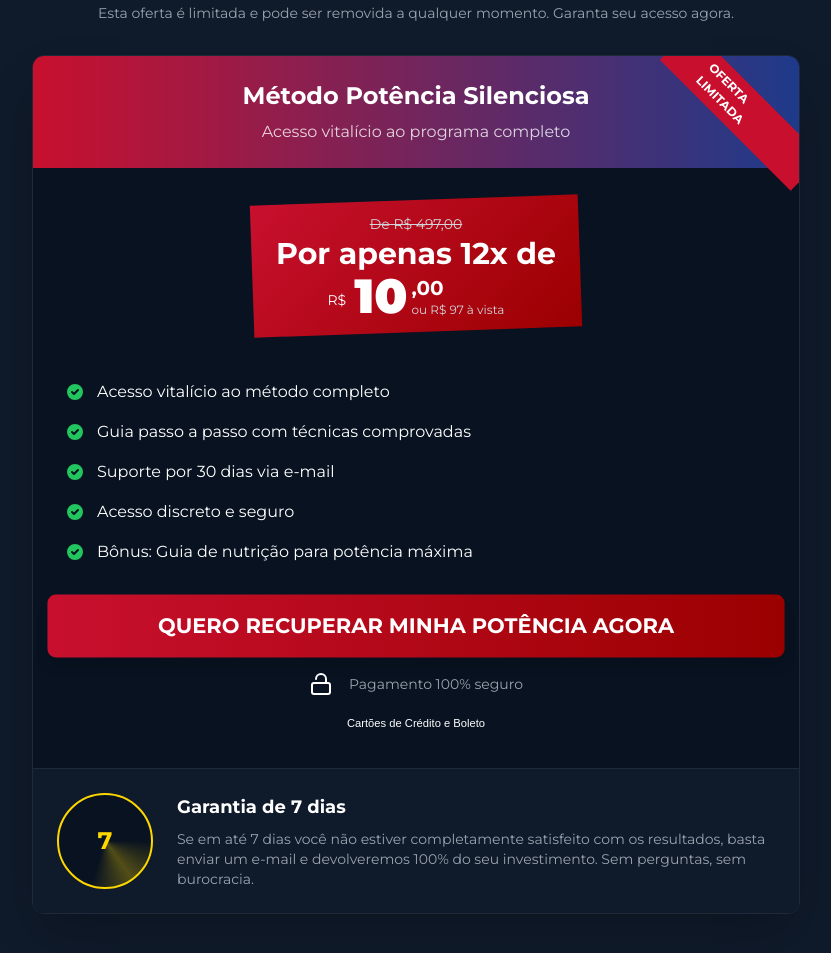
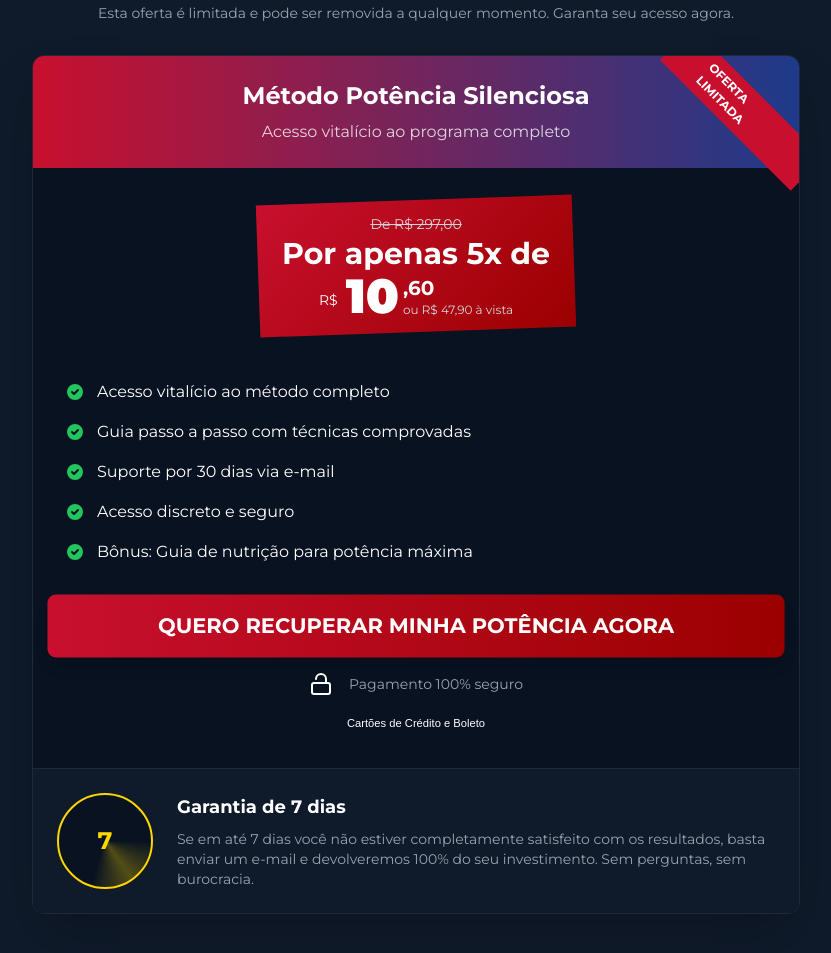
Before and after one commit to pilardaseducao/potenciasilenciosa, a plain HTML site: page index.html in a window 1280 px wide. Shown: the part 3966-4919 px from the top of the page, without its empty margins (224-1055 px from the left). Drawn offline with nearby package versions, Linux system fonts and the light colour scheme.

Commit message:
index.html

```diff
--- a/index.html
+++ b/index.html
@@ -607,14 +607,14 @@
                     <div class="text-center mb-8">
                         <div class="inline-block price-tag px-6 py-3 mb-4">
                             <div class="price-tag-inner">
-                                <span class="text-sm text-gray-300 line-through">De R$ 497,00</span>
-                                <div class="text-3xl font-bold text-white">Por apenas 12x de</div>
+                                <span class="text-sm text-gray-300 line-through">De R$ 297,00</span>
+                                <div class="text-3xl font-bold text-white">Por apenas 5x de</div>
                                 <div class="flex items-center justify-center">
                                     <span class="text-sm mt-2 mr-2">R$</span>
                                     <span class="text-5xl font-black text-white">10</span>
                                     <div class="flex flex-col items-start ml-1">
-                                        <span class="text-xl font-bold">,00</span>
-                                        <span class="text-xs text-gray-300">ou R$ 97 à vista</span>
+                                        <span class="text-xl font-bold">,60</span>
+                                        <span class="text-xs text-gray-300">ou R$ 47,90 à vista</span>
                                     </div>
                                 </div>
                             </div>
```
